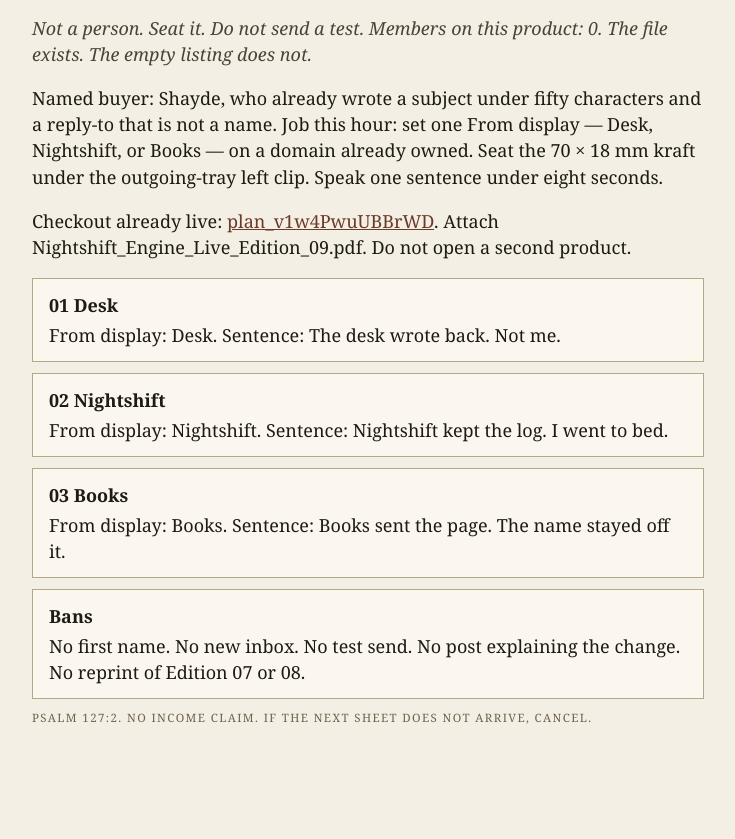
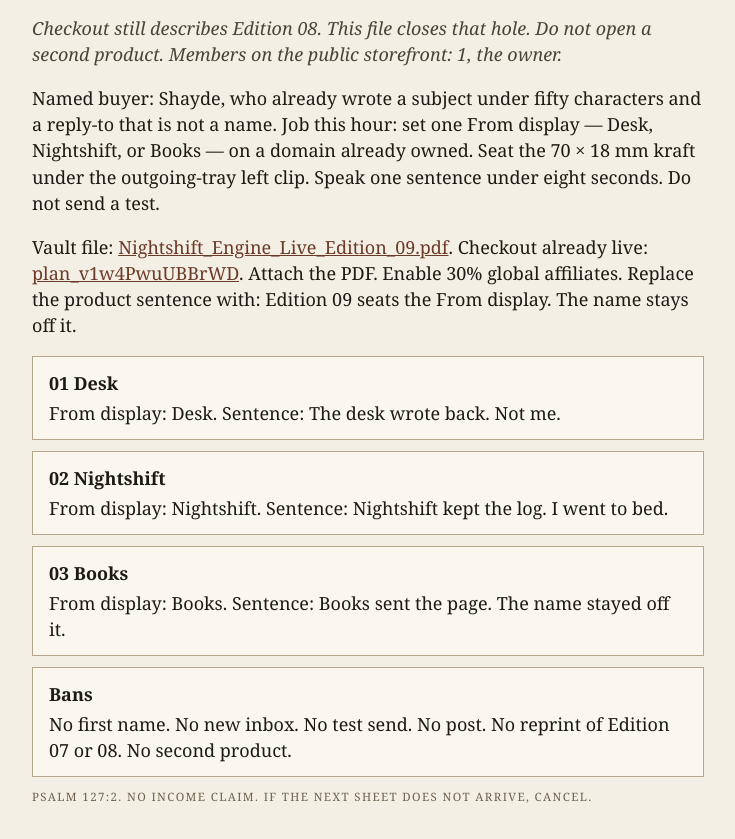
Before and after one commit to shaydebell1-dotcom/nightshift-engine-live, a plain HTML site: page index.html in a window 1280 px wide. Shown: the part 129-968 px from the top of the page, without its empty margins (272-1007 px from the left). Before the commit the page ends 931 px from the top, so only its background shows below. Drawn offline with Linux system fonts and the light colour scheme.

Commit message:
Attach Edition 09 From-display vault PDF

```diff
--- a/index.html
+++ b/index.html
@@ -19,13 +19,13 @@ a{color:#6b3a28}
 <main>
 <p class="k">Scripture Secrets · prod_0nYiGVEGfAu6C · $19 / 30 days · 30% affiliates</p>
 <h1>Edition 09. The From line is a function.</h1>
-<p class="sub">Not a person. Seat it. Do not send a test. Members on this product: 0. The file exists. The empty listing does not.</p>
-<p>Named buyer: Shayde, who already wrote a subject under fifty characters and a reply-to that is not a name. Job this hour: set one From display — Desk, Nightshift, or Books — on a domain already owned. Seat the 70 × 18 mm kraft under the outgoing-tray left clip. Speak one sentence under eight seconds.</p>
-<p>Checkout already live: <a href="https://whop.com/checkout/plan_v1w4PwuUBBrWD">plan_v1w4PwuUBBrWD</a>. Attach Nightshift_Engine_Live_Edition_09.pdf. Do not open a second product.</p>
+<p class="sub">Checkout still describes Edition 08. This file closes that hole. Do not open a second product. Members on the public storefront: 1, the owner.</p>
+<p>Named buyer: Shayde, who already wrote a subject under fifty characters and a reply-to that is not a name. Job this hour: set one From display — Desk, Nightshift, or Books — on a domain already owned. Seat the 70 × 18 mm kraft under the outgoing-tray left clip. Speak one sentence under eight seconds. Do not send a test.</p>
+<p>Vault file: <a href="Nightshift_Engine_Live_Edition_09.pdf">Nightshift_Engine_Live_Edition_09.pdf</a>. Checkout already live: <a href="https://whop.com/checkout/plan_v1w4PwuUBBrWD">plan_v1w4PwuUBBrWD</a>. Attach the PDF. Enable 30% global affiliates. Replace the product sentence with: Edition 09 seats the From display. The name stays off it.</p>
 <div class="card"><b>01 Desk</b>From display: Desk. Sentence: The desk wrote back. Not me.</div>
 <div class="card"><b>02 Nightshift</b>From display: Nightshift. Sentence: Nightshift kept the log. I went to bed.</div>
 <div class="card"><b>03 Books</b>From display: Books. Sentence: Books sent the page. The name stayed off it.</div>
-<div class="card"><b>Bans</b>No first name. No new inbox. No test send. No post explaining the change. No reprint of Edition 07 or 08.</div>
+<div class="card"><b>Bans</b>No first name. No new inbox. No test send. No post. No reprint of Edition 07 or 08. No second product.</div>
 <p class="k">Psalm 127:2. No income claim. If the next sheet does not arrive, cancel.</p>
 </main>
 </body>
```
Also changed, not shown: 2 other files.
